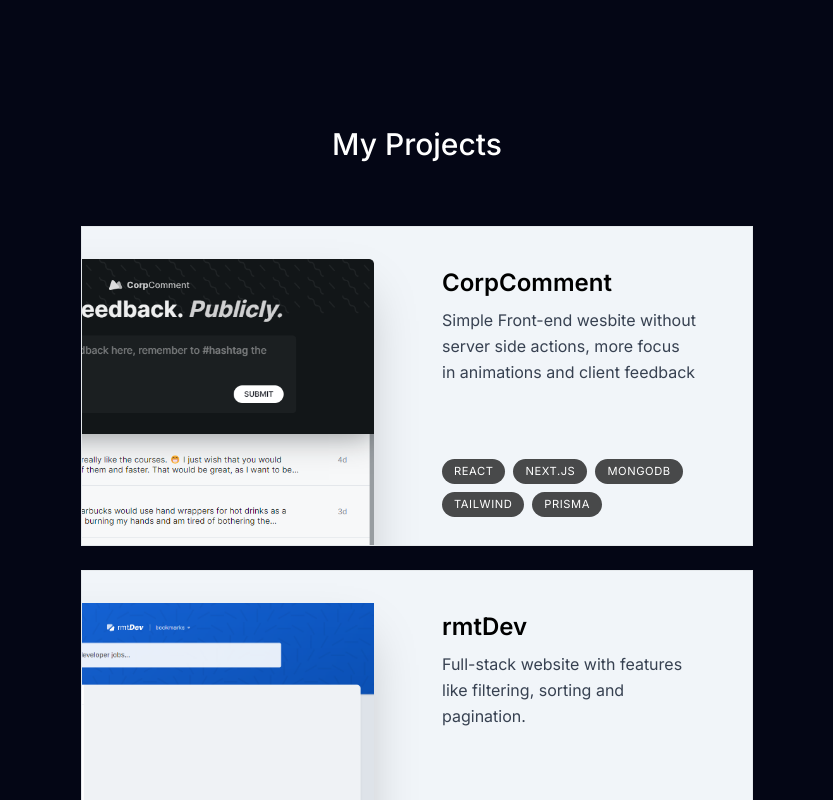
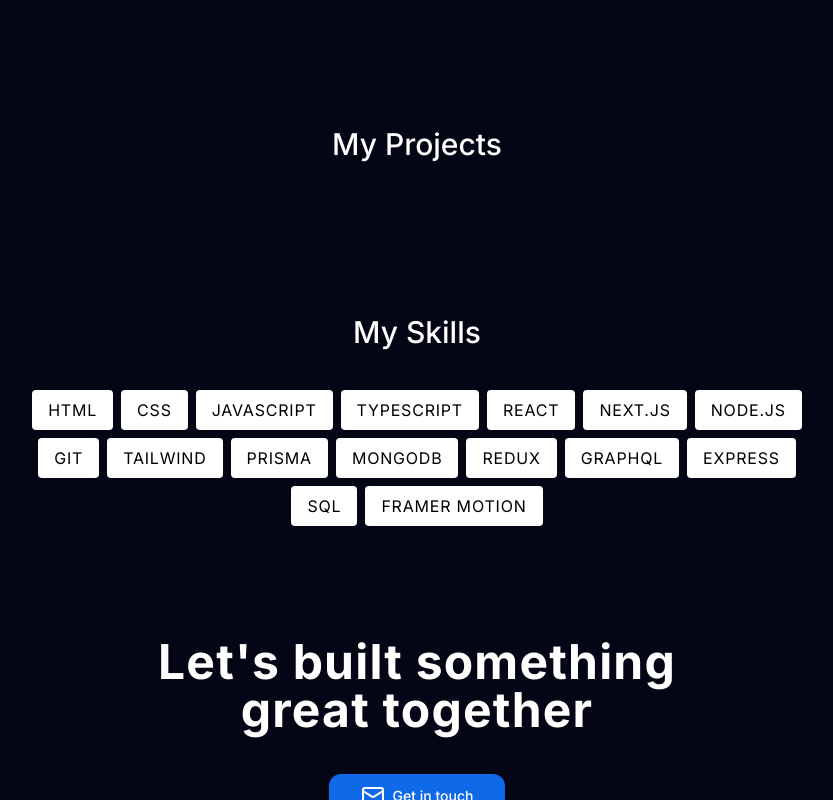
Before and after one commit to bekasyldev/portfolio, a Next.js app: page / in a window 1280 px wide. Shown: the part 1280-2080 px from the top of the page, without its empty margins (223-1056 px from the left). Built offline with nearby package versions, Linux system fonts and the light colour scheme.

Commit message:
projects

```diff
--- a/components/Projects.tsx
+++ b/components/Projects.tsx
@@ -24,50 +24,6 @@ export default function Project() {
       className="group mb-3 sm:mb-8 last:mb-0 flex gap-6 flex-col justify-center items-center"
     >
       <h2 className="text-3xl font-medium mb-10">My Projects</h2>
-      {projectsData.map((project, index) => (
-        <section
-          id="projects"
-          key={index}
-          className="bg-slate-100 max-w-[42rem] border border-black/5 rounded-lg overflow-hidden sm:pr-8 relative sm:h-[20rem] hover:bg-gray-200 transition sm:group-even:pl-8 dark:text-white dark:bg-white/10 dark:hover:bg-white/20"
-        >
-          <div className="pt-4 pb-7 px-5 sm:pl-10 sm:pr-2 sm:pt-10 sm:max-w-[50%] flex flex-col h-full sm:group-even:ml-[18rem]">
-            <h3 className="text-2xl text-black font-semibold">
-              {project.title}
-            </h3>
-            <p className="mt-2 leading-relaxed text-gray-700 dark:text-white/70">
-              {project.description}
-            </p>
-            <ul className="flex flex-wrap mt-4 gap-2 sm:mt-auto">
-              {project.tags.map((tag, tagIndex) => (
-                <li
-                  className="bg-black/[0.7] px-3 py-1 text-[0.7rem] uppercase tracking-wider text-white rounded-full dark:text-white/70"
-                  key={tagIndex}
-                >
-                  {tag}
-                </li>
-              ))}
-            </ul>
-          </div>
-
-          <Image
-            src={project.imageUrl}
-            alt="Project I worked on"
-            quality={95}
-            className="absolute hidden sm:block top-8 -right-40 w-[28.25rem] rounded-t-lg shadow-2xl
-            transition
-            group-hover:scale-[1.04]
-            group-hover:-translate-x-3
-            group-hover:translate-y-3
-            group-hover:-rotate-2
-
-            group-even:group-hover:translate-x-3
-            group-even:group-hover:translate-y-3
-            group-even:group-hover:rotate-2
-
-            group-even:right-[initial] group-even:-left-40"
-          />
-        </section>
-      ))}
     </motion.div>
   );
 }
```
